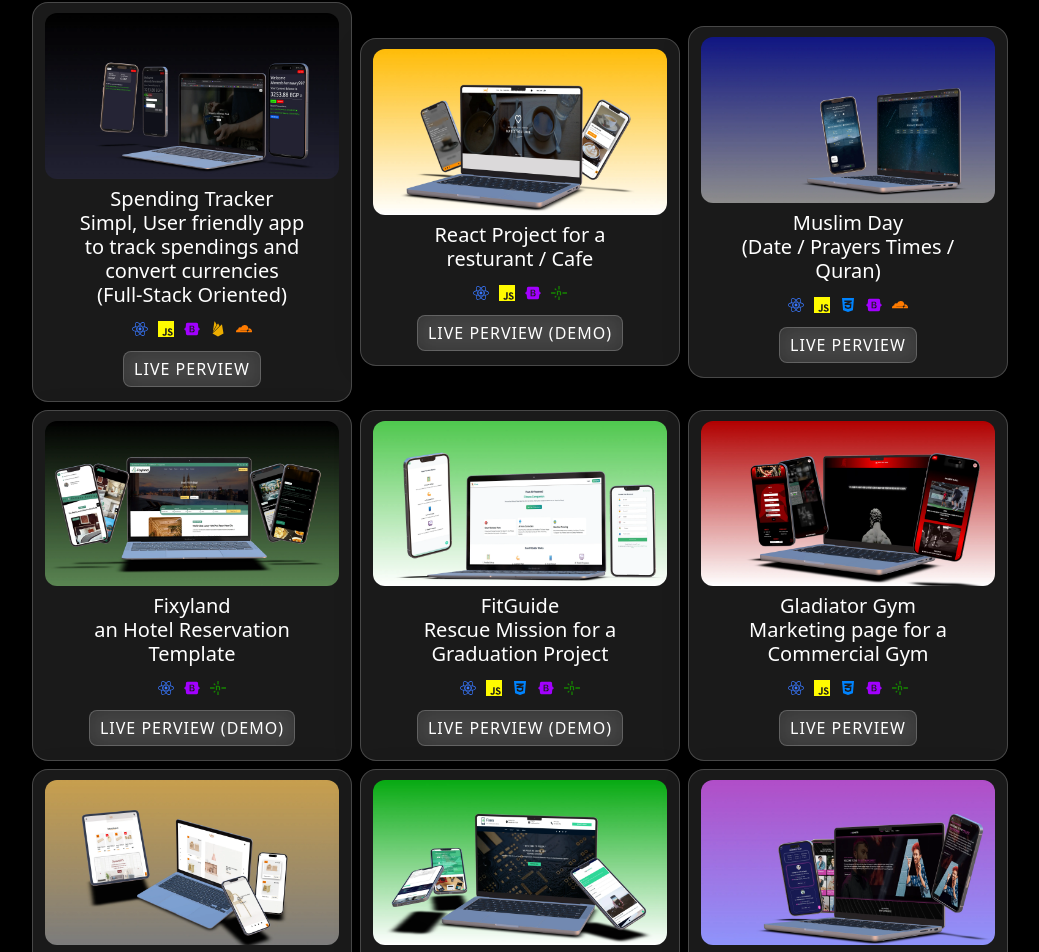
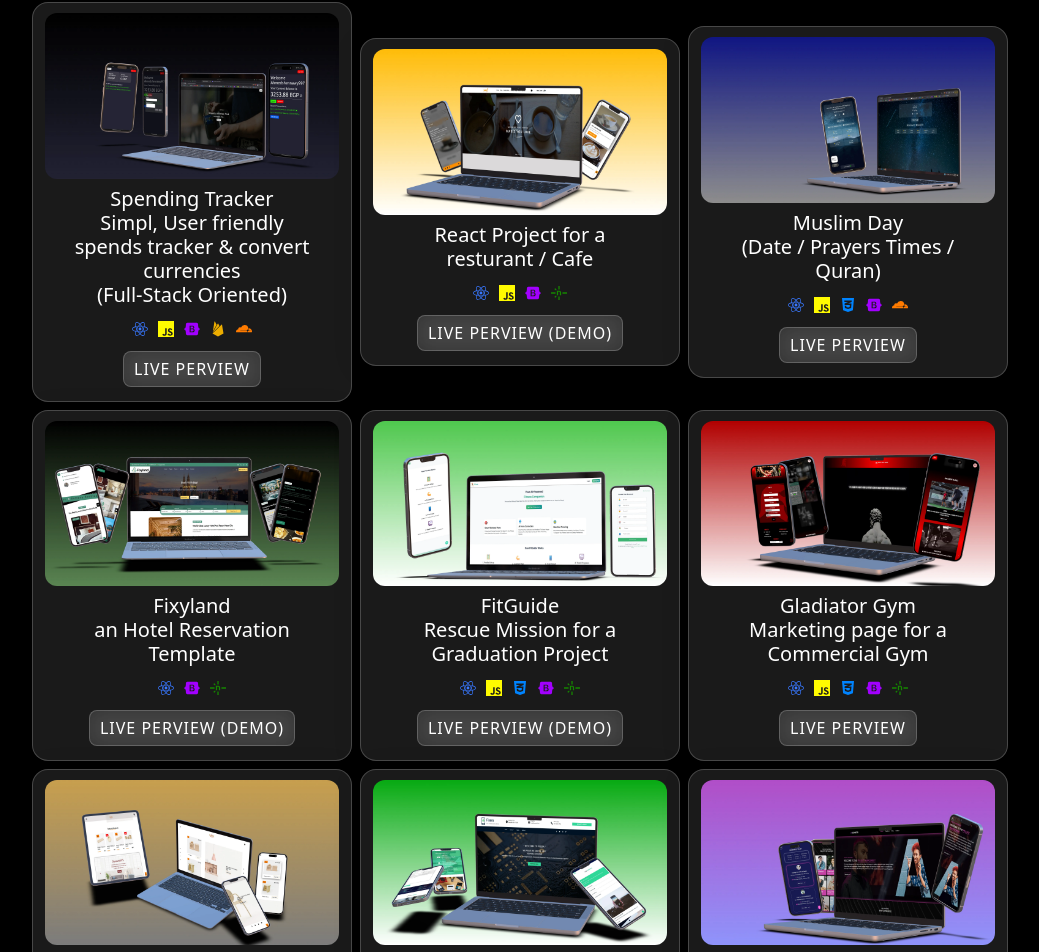
Before and after one commit to a-elshennawy/portfolio-NextJS, a Next.js app: page / in a window 1280 px wide. Shown: the part 2206-3158 px from the top of the page, without its empty margins (120-1159 px from the left). Built offline with nearby package versions, Linux system fonts and the light colour scheme.

Commit message:
new project

```diff
--- a/components/Projects/Projects.tsx
+++ b/components/Projects/Projects.tsx
@@ -224,8 +224,7 @@ const Projects = () => {
             >
               <h5 className="col-12 py-2 m-0">
                 Spending Tracker <br />
-                Simpl, User friendly app to track spendings and convert
-                currencies
+                Simpl, User friendly spends tracker & convert currencies
                 <br />
                 (Full-Stack Oriented)
               </h5>
```
